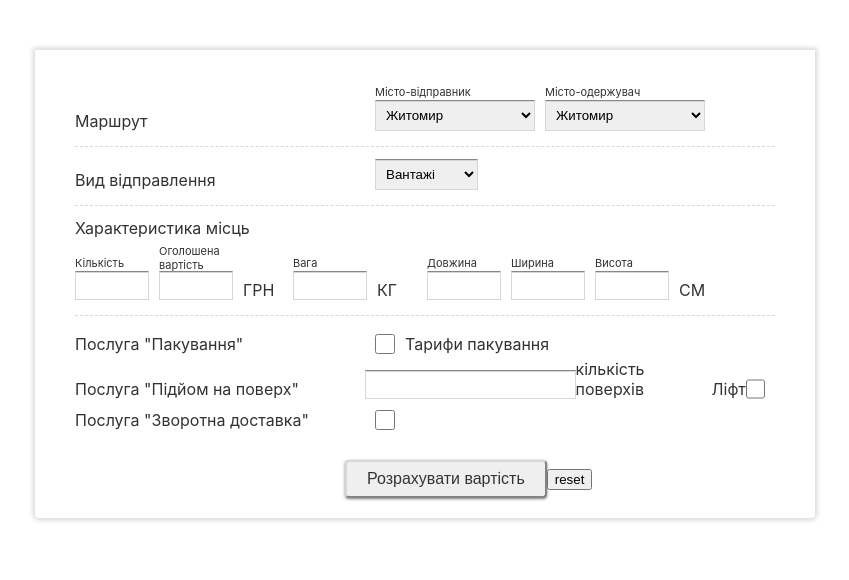
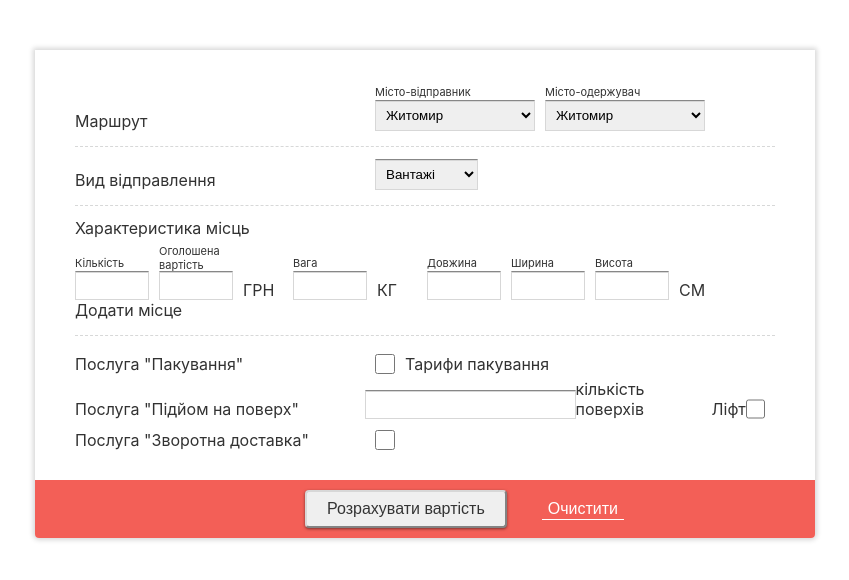
Before and after one commit to idontneedsleep/lab5_1_react, a React (Create React App) app: page / in a window 1280 px wide. Shown: the top 580 px of the page, without its empty margins (215-1064 px from the left). Built offline with nearby package versions, Linux system fonts and the light colour scheme.

Commit message:
small change

```diff
--- a/src/App.css
+++ b/src/App.css
@@ -110,6 +110,15 @@ input[type='submit'] {
   box-shadow: 0 1px 3px rgba(0, 0, 0, .5), inset 0 0px 0px white;
 }
 
+input[type='reset'] {
+  border: 0;
+  border-bottom: 1px solid #fff;
+  margin-left: 35px;
+  color: #fff;
+  font-size: 16px;
+  cursor: pointer;
+  background: transparent;
+}
 input:invalid {
   margin: -1px;
   border: 2px solid #f35f57;
@@ -123,5 +132,9 @@ hr {
 }
 
 .buttons {
-  margin-top: 30px;
+  margin: 30px -40px -20px;
+  width: 780px;
+  border-radius: 0 0 4px 4px;
+  background: #f35f57;
+  padding: 10px 0;
 }
--- a/src/components/form2.js
+++ b/src/components/form2.js
@@ -1,12 +1,13 @@
-/*import { useForm } from "react-hook-form";
-import * as yup from "yup";*/
+import { useForm } from "react-hook-form";
+import * as yup from "yup";
+import { yupResolver } from "@hookform/resolvers/yup";
 import React from "react";
 
 export function Form2(props) {
-    /*const { register, handleSubmit, formState: { errors }, reset } = useForm();
-    /*cot schema = yup.object().shape({
+    const { register, handleSubmit, formState: { errors }, reset } = useForm();
+    const schema = yup.object().shape({
         email: yup.string().email().required(),
-    });*/
+    });
         const cities = [
             {
                 id : 1,
@@ -47,8 +48,6 @@ export function Form2(props) {
                 text : 'Палети',
             },
         ]
-        /*this.handleInput=this.handleInput.bind(this);
-        this.handleOnSubmit=this.handleOnSubmit.bind(this);*/
 
     function handleInput (event)
     {
@@ -128,6 +127,7 @@ export function Form2(props) {
                         </div>
                         <div>СМ</div>
                     </div>
+                    <div>Додати місце</div>
                 </div>
                 <hr/>
                 <div className="container">
@@ -148,7 +148,7 @@ export function Form2(props) {
                 </div>
                 <div className="buttons">
                     <input type="submit" value="Розрахувати вартість"/>
-                    <input type="reset" value="reset"/>
+                    <input type="reset" value="Очистити"/>
                 </div>
             </form>
         );
```
